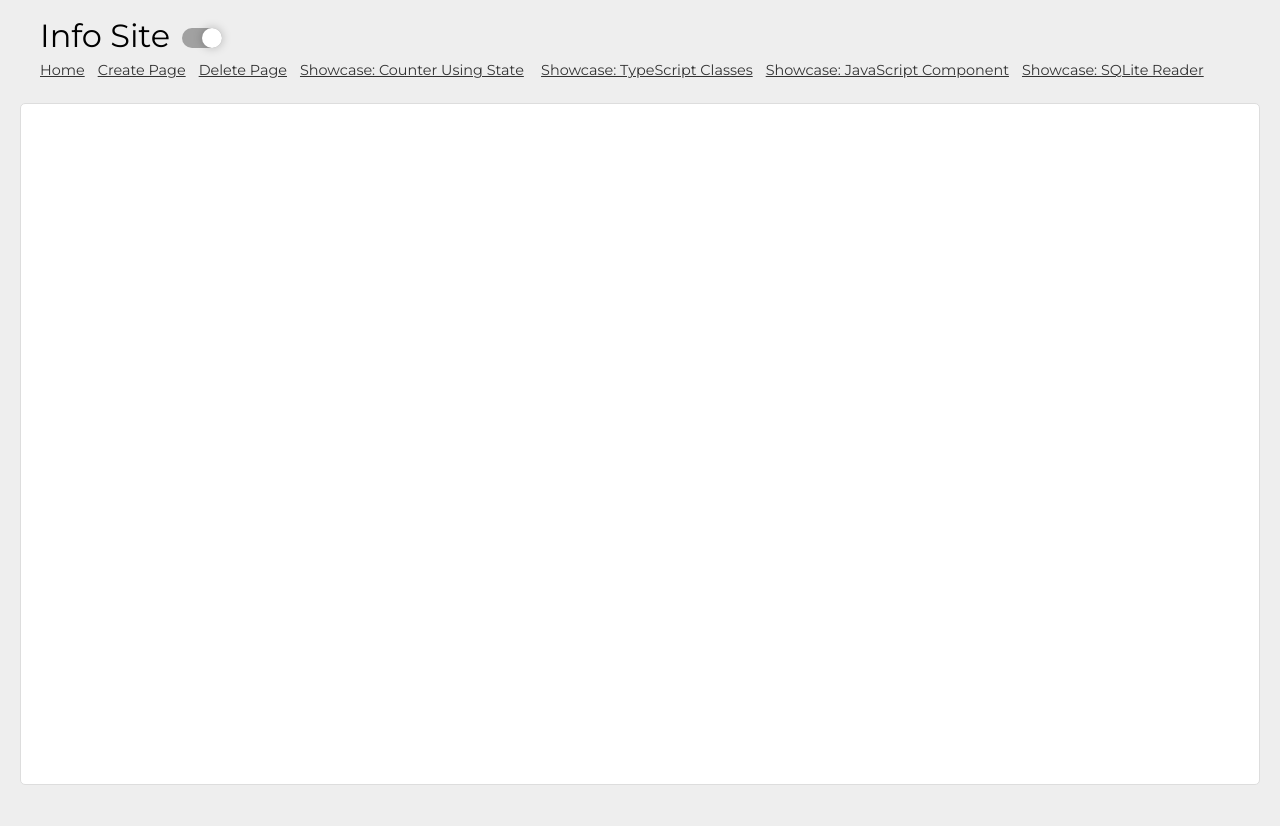
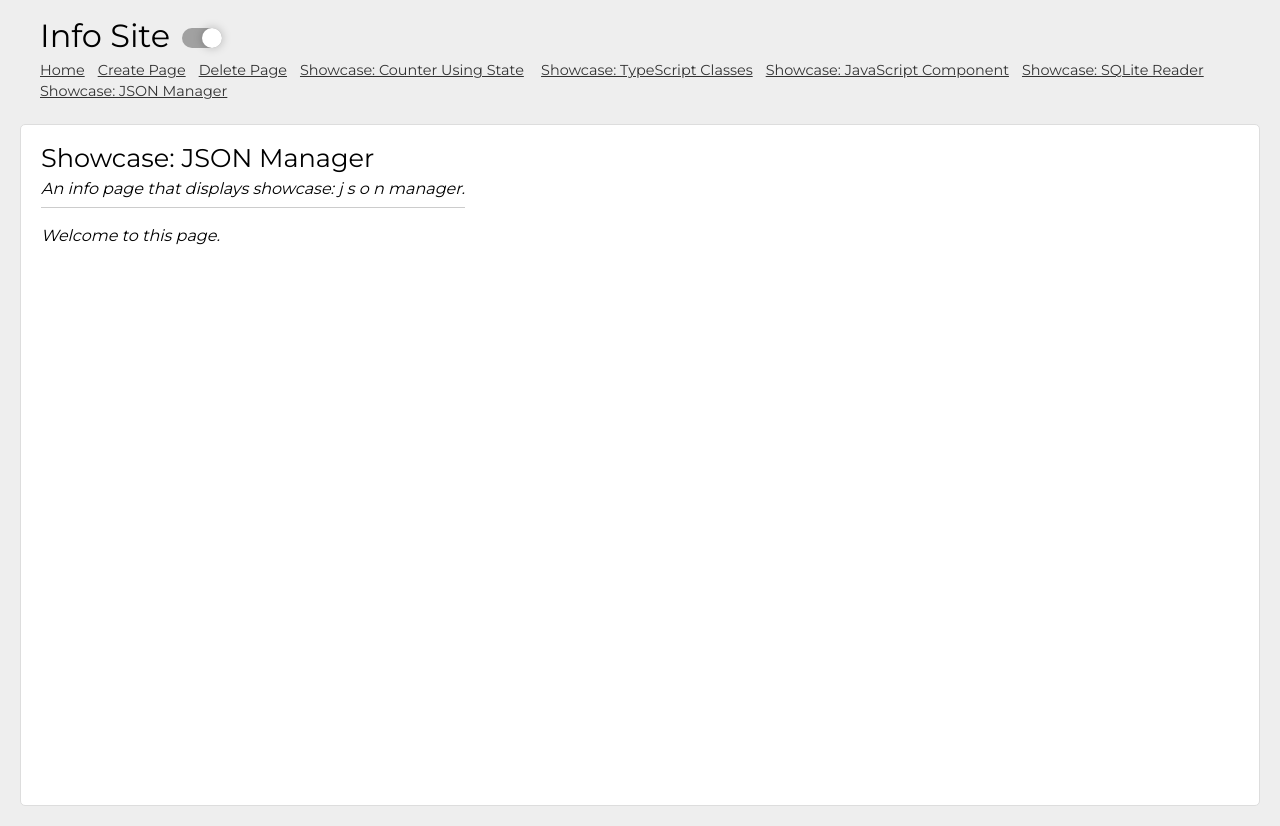
Before and after one commit to Entwickler-Club/dpodreact, a React (Create React App) app: page /showcaseJSONManager in a window 1280 px wide. Before the commit the page ends 805 px from the top, so only its background shows below. Built offline with nearby package versions, Linux system fonts and the light colour scheme.

Commit message:
pageCreated

```diff
--- /dev/null
+++ b/src/system/components/PageShowcaseJSONManager.tsx
@@ -0,0 +1,14 @@
+import '../styles/showcaseJSONManager.scss';
+
+function PageShowcaseJSONManager() {
+
+	return (
+		<div className="page page_showcaseJSONManager">
+			<h2 className="title">Showcase: JSON Manager</h2>
+			<p className="description">An info page that displays showcase: j s o n manager.</p>
+			<p className="message">Welcome to this page.</p>
+		</div>
+	)
+}
+
+export default PageShowcaseJSONManager;
--- a/src/system/components/Site.tsx
+++ b/src/system/components/Site.tsx
@@ -12,6 +12,7 @@ import PageShowcaseJavaScriptComponent from './PageShowcaseJavaScriptComponent';
 import PageShowcaseSQLiteReader from './PageShowcaseSQLiteReader';// ::showcaseSQLiteReader
 import PageCreatePage from './PageCreatePage';// ::createPage
 import PageDeletePage from './PageDeletePage';// ::deletePage
+import PageShowcaseJSONManager from './PageShowcaseJSONManager';// ::showcaseJSONManager
 
 function Site() {
 	const { isShowing, setIsShowing } = useContext(ShowContext);
@@ -51,6 +52,7 @@ function Site() {
 <span><Link to='/showcaseTypeScriptClasses'>Showcase: TypeScript Classes</Link></span>{/* ::showcaseTypeScriptClasses */}
 <span><Link to='/showcaseJavaScriptComponent'>Showcase: JavaScript Component</Link></span>{/* ::showcaseJavaScriptComponent */}
 <span><Link to='/showcaseSQLiteReader'>Showcase: SQLite Reader</Link></span>{/* ::showcaseSQLiteReader */}
+<span><Link to='/showcaseJSONManager'>Showcase: JSON Manager</Link></span>{/* ::showcaseJSONManager */}
 						</>
 					)}
 				</nav>
@@ -67,6 +69,7 @@ function Site() {
 <Route path='/showcaseTypeScriptClasses'><PageShowcaseTypeScriptClasses /></Route>{/* ::showcaseTypeScriptClasses */}
 <Route path='/showcaseJavaScriptComponent'><PageShowcaseJavaScriptComponent /></Route>{/* ::showcaseJavaScriptComponent */}
 <Route path='/showcaseSQLiteReader'><PageShowcaseSQLiteReader /></Route>{/* ::showcaseSQLiteReader */}
+<Route path='/showcaseJSONManager'><PageShowcaseJSONManager /></Route>{/* ::showcaseJSONManager */}
 					</Switch>
 				</section>
 			</div>
--- /dev/null
+++ b/src/system/styles/showcaseJSONManager.scss
@@ -0,0 +1,5 @@
+.page_showcaseJSONManager {
+    .message {
+        font-style: italic;
+    }
+}
```
